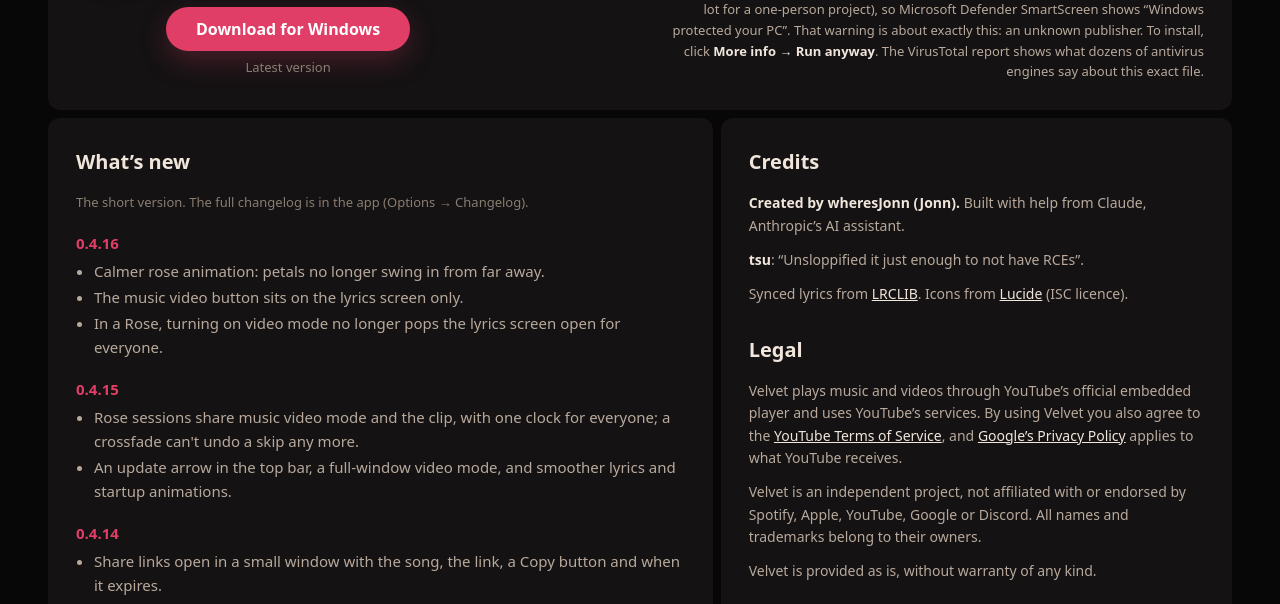
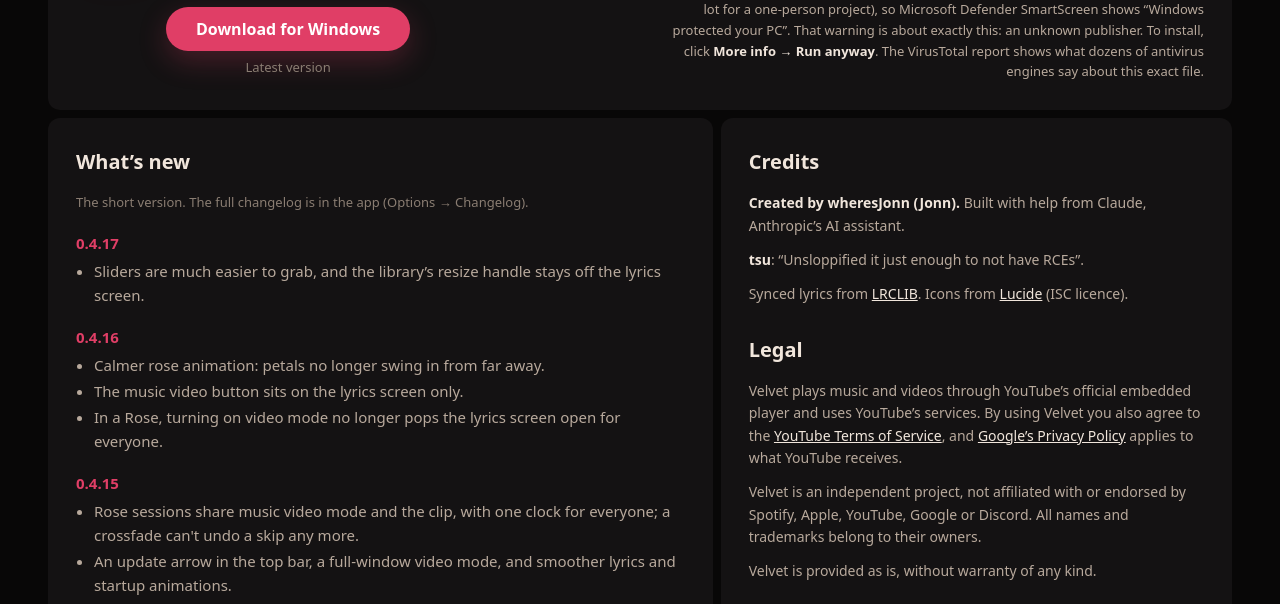
Before and after one commit to BugsReporter/velvetplayer, a plain HTML site: page index.html in a window 1280 px wide. Shown: the part 147-751 px from the top of the page. Drawn offline with Linux system fonts and the light colour scheme; no server answers.

Commit message:
0.4.17 in the changelog
Co-Authored-By: Claude Opus 5.5 <noreply@anthropic.com>

```diff
--- a/index.html
+++ b/index.html
@@ -138,6 +138,10 @@
     <section class="log">
       <h2>What’s new</h2>
       <p class="ver" style="margin:0">The short version. The full changelog is in the app (Options → Changelog).</p>
+      <h3>0.4.17</h3>
+      <ul>
+        <li>Sliders are much easier to grab, and the library’s resize handle stays off the lyrics screen.</li>
+      </ul>
       <h3>0.4.16</h3>
       <ul>
         <li>Calmer rose animation: petals no longer swing in from far away.</li>
```
